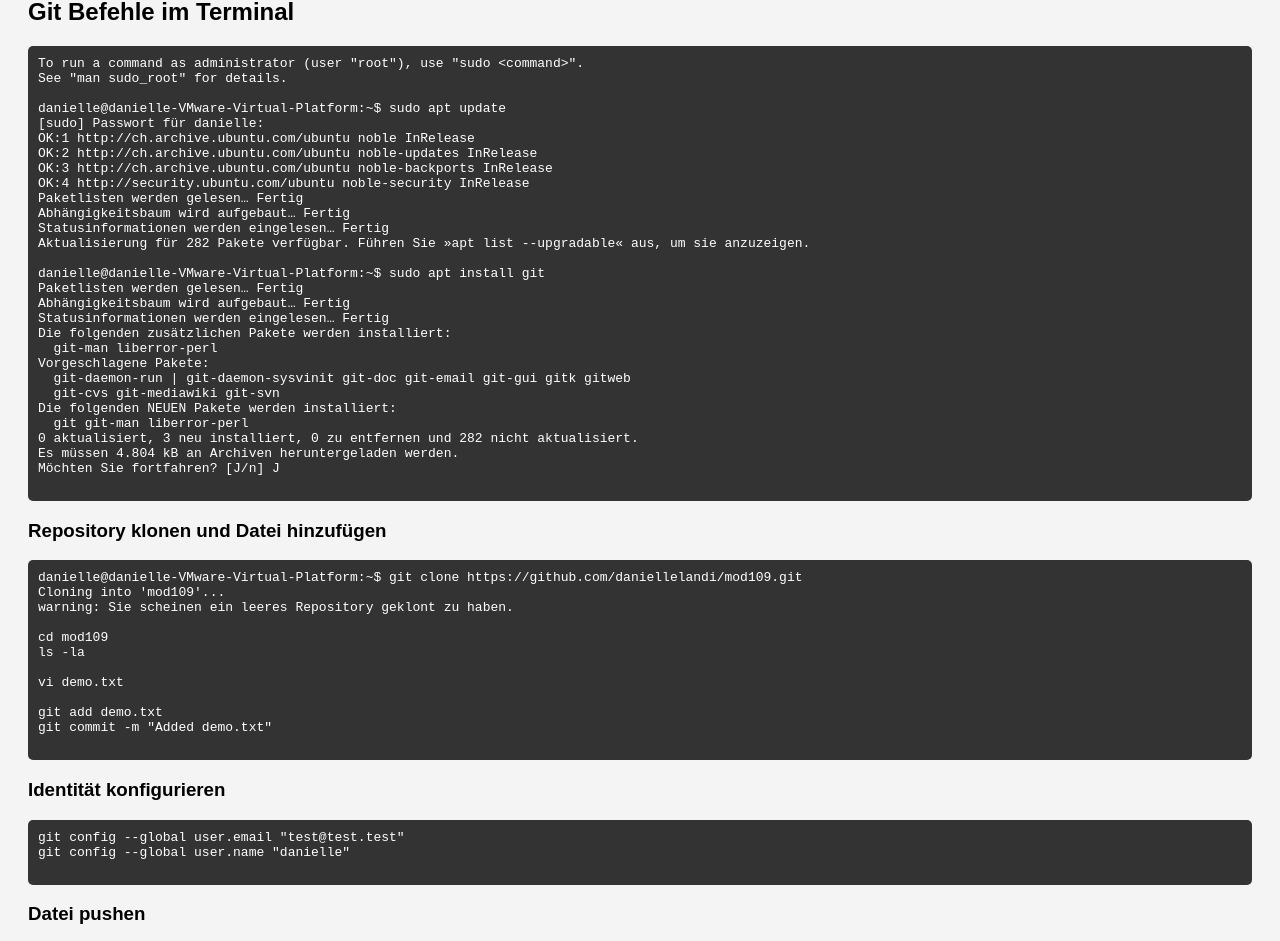
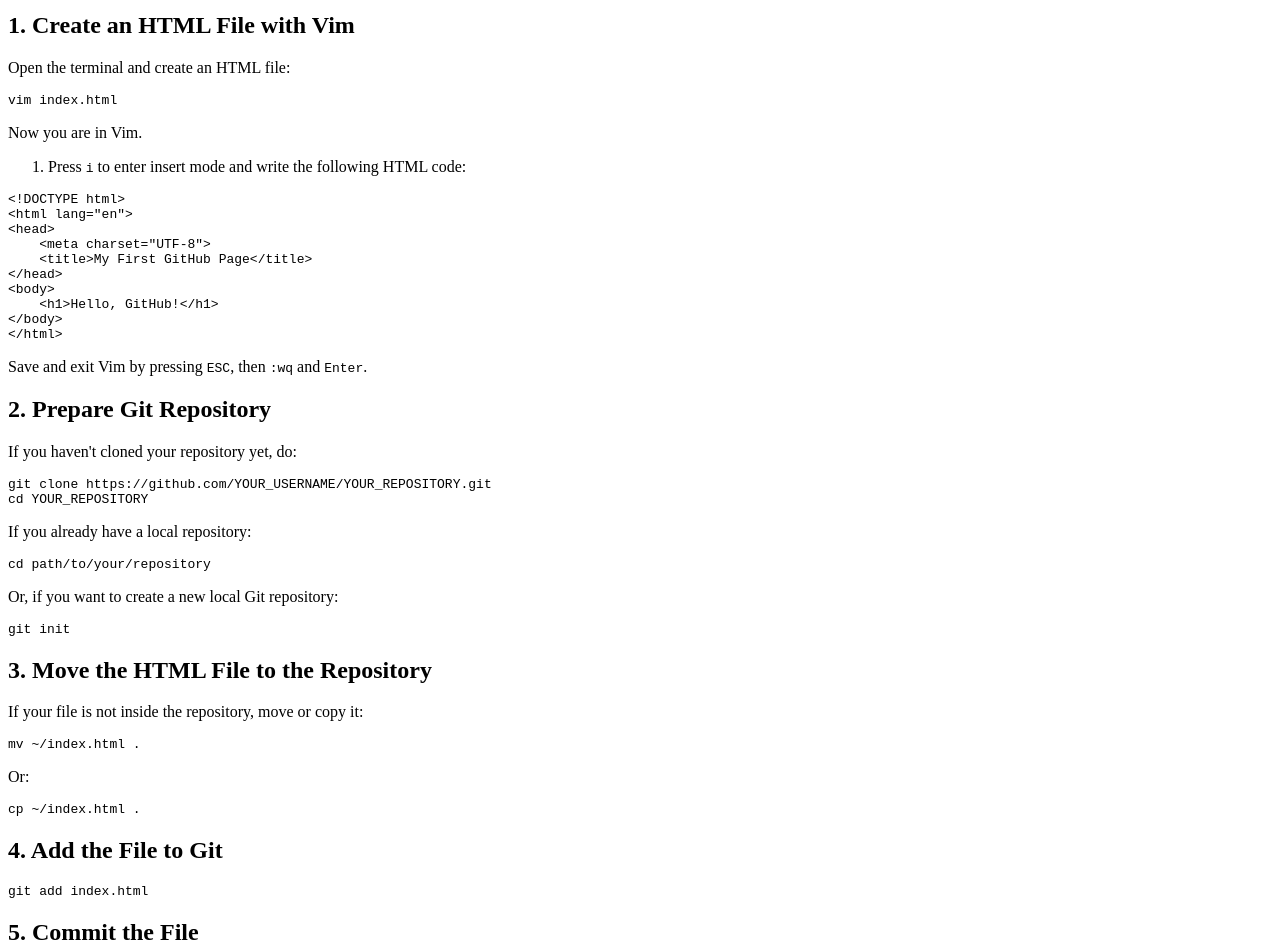
Before and after one commit to daniellelandi/mod109, a plain HTML site: page index.html in a window 1280 px wide. Shown: the part 68-1009 px from the top of the page. Drawn offline with Linux system fonts and the light colour scheme.

Commit message:
Update index.html

```diff
--- a/index.html
+++ b/index.html
@@ -1,101 +1,75 @@
-
-B
-B
-B
-B
-B
 <!DOCTYPE html>
-<html lang="de">
+<html lang="en">
 <head>
     <meta charset="UTF-8">
     <meta name="viewport" content="width=device-width, initial-scale=1.0">
-    <title>Git Befehle</title>
-    <style>
-        body {
-            font-family: Arial, sans-serif;
-            background-color: #f4f4f4;
-            padding: 20px;
-        }
-        pre {
-            background: #333;
-            color: #fff;
-            padding: 10px;
-            border-radius: 5px;
-            overflow-x: auto;
-        }
-    </style>
+    <title>How to Upload an HTML File to GitHub</title>
 </head>
 <body>
-    <h2>Git Befehle im Terminal</h2>
-    <pre>
-To run a command as administrator (user "root"), use "sudo &lt;command&gt;".
-See "man sudo_root" for details.
+    <h1>How to Upload an HTML File to GitHub</h1>
 
-danielle@danielle-VMware-Virtual-Platform:~$ sudo apt update
-[sudo] Passwort für danielle:
-OK:1 http://ch.archive.ubuntu.com/ubuntu noble InRelease
-OK:2 http://ch.archive.ubuntu.com/ubuntu noble-updates InRelease
-OK:3 http://ch.archive.ubuntu.com/ubuntu noble-backports InRelease
-OK:4 http://security.ubuntu.com/ubuntu noble-security InRelease
-Paketlisten werden gelesen… Fertig
-Abhängigkeitsbaum wird aufgebaut… Fertig
-Statusinformationen werden eingelesen… Fertig
-Aktualisierung für 282 Pakete verfügbar. Führen Sie »apt list --upgradable« aus, um sie anzuzeigen.
+    <h2>1. Create an HTML File with Vim</h2>
+    <p>Open the terminal and create an HTML file:</p>
+    <pre><code>vim index.html</code></pre>
+    <p>Now you are in Vim.</p>
+    <ol>
+        <li>Press <code>i</code> to enter insert mode and write the following HTML code:</li>
+    </ol>
+    <pre><code>&lt;!DOCTYPE html&gt;
+&lt;html lang="en"&gt;
+&lt;head&gt;
+    &lt;meta charset="UTF-8"&gt;
+    &lt;title&gt;My First GitHub Page&lt;/title&gt;
+&lt;/head&gt;
+&lt;body&gt;
+    &lt;h1&gt;Hello, GitHub!&lt;/h1&gt;
+&lt;/body&gt;
+&lt;/html&gt;</code></pre>
+    <p>Save and exit Vim by pressing <code>ESC</code>, then <code>:wq</code> and <code>Enter</code>.</p>
 
-danielle@danielle-VMware-Virtual-Platform:~$ sudo apt install git
-Paketlisten werden gelesen… Fertig
-Abhängigkeitsbaum wird aufgebaut… Fertig
-Statusinformationen werden eingelesen… Fertig
-Die folgenden zusätzlichen Pakete werden installiert:
-  git-man liberror-perl
-Vorgeschlagene Pakete:
-  git-daemon-run | git-daemon-sysvinit git-doc git-email git-gui gitk gitweb
-  git-cvs git-mediawiki git-svn
-Die folgenden NEUEN Pakete werden installiert:
-  git git-man liberror-perl
-0 aktualisiert, 3 neu installiert, 0 zu entfernen und 282 nicht aktualisiert.
-Es müssen 4.804 kB an Archiven heruntergeladen werden.
-Möchten Sie fortfahren? [J/n] J
-    </pre>
+    <h2>2. Prepare Git Repository</h2>
+    <p>If you haven't cloned your repository yet, do:</p>
+    <pre><code>git clone https://github.com/YOUR_USERNAME/YOUR_REPOSITORY.git
+cd YOUR_REPOSITORY</code></pre>
+    <p>If you already have a local repository:</p>
+    <pre><code>cd path/to/your/repository</code></pre>
+    <p>Or, if you want to create a new local Git repository:</p>
+    <pre><code>git init</code></pre>
 
-    <h3>Repository klonen und Datei hinzufügen</h3>
-    <pre>
-danielle@danielle-VMware-Virtual-Platform:~$ git clone https://github.com/daniellelandi/mod109.git
-Cloning into 'mod109'...
-warning: Sie scheinen ein leeres Repository geklont zu haben.
+    <h2>3. Move the HTML File to the Repository</h2>
+    <p>If your file is not inside the repository, move or copy it:</p>
+    <pre><code>mv ~/index.html .</code></pre>
+    <p>Or:</p>
+    <pre><code>cp ~/index.html .</code></pre>
 
-cd mod109
-ls -la
+    <h2>4. Add the File to Git</h2>
+    <pre><code>git add index.html</code></pre>
 
-vi demo.txt
+    <h2>5. Commit the File</h2>
+    <pre><code>git commit -m "Added index.html"</code></pre>
+    <p>If you haven't set your Git user details:</p>
+    <pre><code>git config --global user.name "Your Name"
+git config --global user.email "your.email@example.com"</code></pre>
 
-git add demo.txt
-git commit -m "Added demo.txt"
-    </pre>
+    <h2>6. Push the File to GitHub</h2>
+    <p>If your repository is already linked to GitHub:</p>
+    <pre><code>git push origin main</code></pre>
+    <p>If your branch is different (e.g., <code>master</code>, <code>dev</code>), replace <code>main</code> accordingly.</p>
+    <p>If your repository is not linked yet:</p>
+    <pre><code>git remote add origin https://github.com/YOUR_USERNAME/YOUR_REPOSITORY.git
+git branch -M main
+git push -u origin main</code></pre>
 
-    <h3>Identität konfigurieren</h3>
-    <pre>
-git config --global user.email "test@test.test"
-git config --global user.name "danielle"
-    </pre>
+    <h2>7. Verify on GitHub</h2>
+    <p>Go to your GitHub repository and check if <code>index.html</code> is uploaded.</p>
 
-    <h3>Datei pushen</h3>
-    <pre>
-git push origin main
-    </pre>
+    <h2>Bonus: Enable GitHub Pages</h2>
+    <ol>
+        <li>Go to <strong>Settings</strong> in your GitHub repository.</li>
+        <li>Scroll down to <strong>Pages</strong>.</li>
+        <li>Select <strong>Branch: main</strong> and save.</li>
+        <li>Your site will be available at <code>https://YOUR_USERNAME.github.io/YOUR_REPOSITORY/</code> after a few minutes.</li>
+    </ol>
+    <p>If you have any questions, let me know! 🚀</p>
 </body>
 </html>
-
-
-
-A
-A
-A
-A
-A
-A
-A
-A
-A
-A
-A
```
